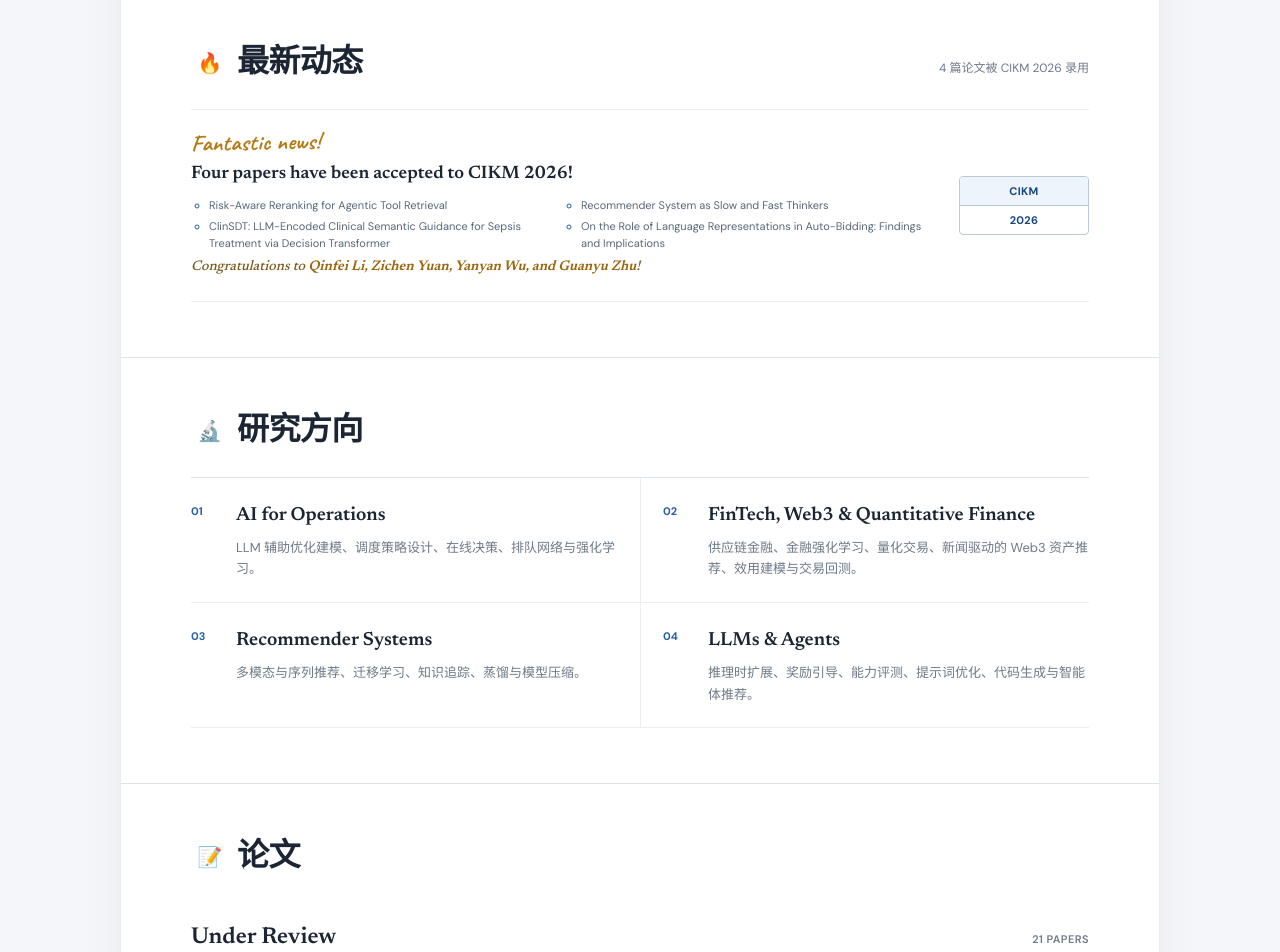
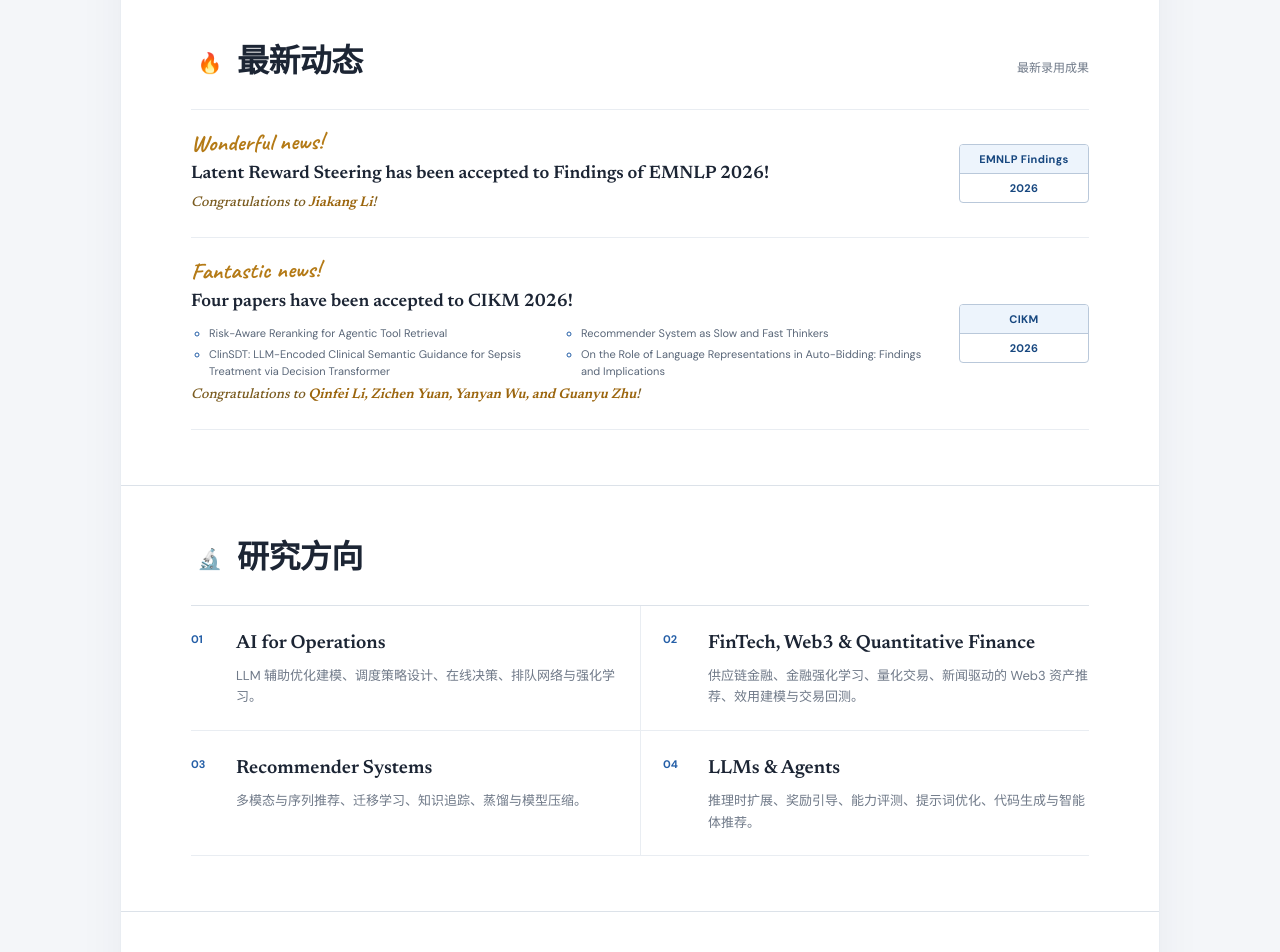
Before and after one commit to youhua97/youhua97.github.io, a Next.js app: page / in a window 1280 px wide. Shown: the part 1120-2072 px from the top of the page. Built offline with nearby package versions, Linux system fonts and the light colour scheme.

Commit message:
Add EMNLP 2026 Findings acceptance

```diff
--- a/app/AcademicHome.tsx
+++ b/app/AcademicHome.tsx
@@ -31,7 +31,7 @@ const copy = {
     navAria: "页面导航",
     avatarAria: "戴学位帽、手持书本的哆啦A梦插画头像",
     newsTitle: "最新动态",
-    newsNote: "4 篇论文被 CIKM 2026 录用",
+    newsNote: "最新录用成果",
     researchTitle: "研究方向",
     researchAreas: [
       ["AI for Operations", "LLM 辅助优化建模、调度策略设计、在线决策、排队网络与强化学习。"],
@@ -146,7 +146,7 @@ const copy = {
     navAria: "Page navigation",
     avatarAria: "Illustrated Doraemon avatar wearing a graduation cap and holding a book",
     newsTitle: "News",
-    newsNote: "Four new CIKM 2026 acceptances",
+    newsNote: "Latest acceptances",
     researchTitle: "Research",
     researchAreas: [
       ["AI for Operations", "LLM-assisted optimization modeling, scheduling policy design, online decisions, queueing networks, and reinforcement learning."],
@@ -242,6 +242,14 @@ const copy = {
 };
 
 const news = [
+  {
+    lead: "Wonderful news!",
+    title: "Latent Reward Steering has been accepted to Findings of EMNLP 2026!",
+    href: "https://arxiv.org/abs/2606.00726",
+    venue: "EMNLP Findings",
+    year: "2026",
+    firstAuthors: "Jiakang Li",
+  },
   {
     lead: "Fantastic news!",
     title: "Four papers have been accepted to CIKM 2026!",
@@ -372,11 +380,13 @@ export function AcademicHome({ locale }: { locale: Locale }) {
                 <div className="news-copy">
                   <p className="news-flourish">{item.lead}</p>
                   <p className="news-sentence">
-                    <span className="news-title">{item.title}</span>
+                    <span className="news-title">{"href" in item ? <ExternalLink href={item.href}>{item.title}</ExternalLink> : item.title}</span>
                   </p>
-                  <ul className="news-paper-list">
-                    {item.papers.map((paper) => <li key={paper}>{paper}</li>)}
-                  </ul>
+                  {"papers" in item ? (
+                    <ul className="news-paper-list">
+                      {item.papers.map((paper) => <li key={paper}>{paper}</li>)}
+                    </ul>
+                  ) : null}
                   <p className="news-congrats">Congratulations to <strong>{item.firstAuthors}</strong>!</p>
                 </div>
                 <div className="news-venue"><span>{item.venue}</span><time>{item.year}</time></div>
--- a/app/data.ts
+++ b/app/data.ts
@@ -127,16 +127,6 @@ export const underReview: Paper[] = [
   },
   {
     title:
-      "Latent Reward Steering: An Adaptive Inference-Time Framework that Implicitly Promotes Cognitive Behaviors in Reasoning LLMs",
-    authors:
-      "Jiakang Li, Guanyu Zhu, Can Jin, Chenxi Huang, Dexu Yu, Ronghao Chen, Yang Zhou, Hongwu Peng, Xuanqi Lan, Dimitris N. Metaxas†, Youhua Li†",
-    venue: "Under Review",
-    year: "2026",
-    href: "https://arxiv.org/abs/2606.00726",
-    tag: "Reasoning LLMs",
-  },
-  {
-    title:
       "SkillAudit: From Fixed-Suite Benchmarking to Skill-Centered Assessment",
     authors:
       "Dexu Yu*, Youhua Li*, Zhaoyang Guan*, Xianhao Lin*, Jining Luan, Zihao Rao, Xuanqi Lan, Yang Ran, Bo Lan, Nai-Xin Zhai, Hanwen Du, Junchen Fu, Wenhao Deng, Yongxin Ni†, Chunxiao Li†",
@@ -202,6 +192,16 @@ export const underReview: Paper[] = [
 ];
 
 export const publications: Paper[] = [
+  {
+    title:
+      "Latent Reward Steering: An Adaptive Inference-Time Framework that Implicitly Promotes Cognitive Behaviors in Reasoning LLMs",
+    authors:
+      "Jiakang Li, Guanyu Zhu, Can Jin, Chenxi Huang, Dexu Yu, Ronghao Chen, Yang Zhou, Hongwu Peng, Xuanqi Lan, Dimitris N. Metaxas†, Youhua Li†",
+    venue: "Findings of EMNLP 2026",
+    year: "2026",
+    href: "https://arxiv.org/abs/2606.00726",
+    tag: "Reasoning LLMs",
+  },
   {
     title: "Risk-Aware Reranking for Agentic Tool Retrieval",
     authors:
```
Also changed, not shown: 1 other file (tests, documents, lock files or other folders).
